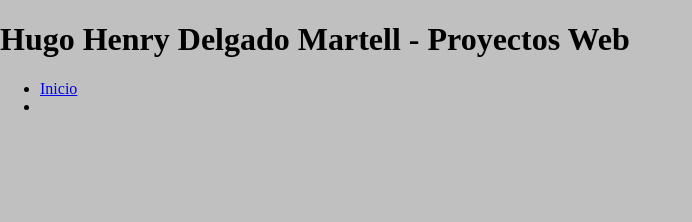
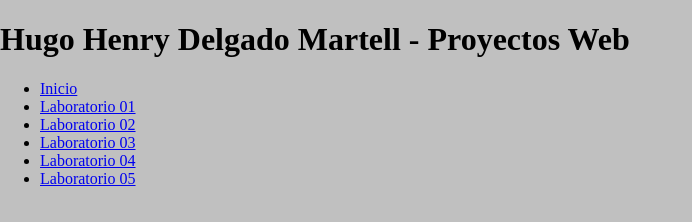
Before and after one commit to HUGO-479/hugodelgado, a plain HTML site: page archivos/curso_javascript/index.html in a window 1280 px wide. Shown: the whole page, without its empty margins (0-692 px from the left). Drawn offline with Linux system fonts and the light colour scheme; files that its build step writes are made by us from their sources.

Commit message:
Update index.html

```diff
--- a/archivos/curso_javascript/index.html
+++ b/archivos/curso_javascript/index.html
@@ -10,8 +10,12 @@
 <body>
    <h1>Hugo Henry Delgado Martell - Proyectos Web</h1>
    <ul>
-       <li><a href="index.html" class="activo">Inicio</a></li>
-       <li><a href="archivos/curso_javascript/laboratorio1/js</a></li>
+               <li><a href="index.html" class="activo">Inicio</a></li>
+        <li><a href="laboratorio1/js/index.html">Laboratorio 01</a></li>
+        <li><a href="laboratorio2/js/index.html">Laboratorio 02</a></li>
+        <li><a href="laboratorio3/js/index.html">Laboratorio 03</a></li>
+        <li><a href="laboratorio4/js/index.html">Laboratorio 04</a></li>
+        <li><a href="laboratorio5/js/index.html">Laboratorio 05</a></li>
    </ul>
 </body>
 </html>
```
